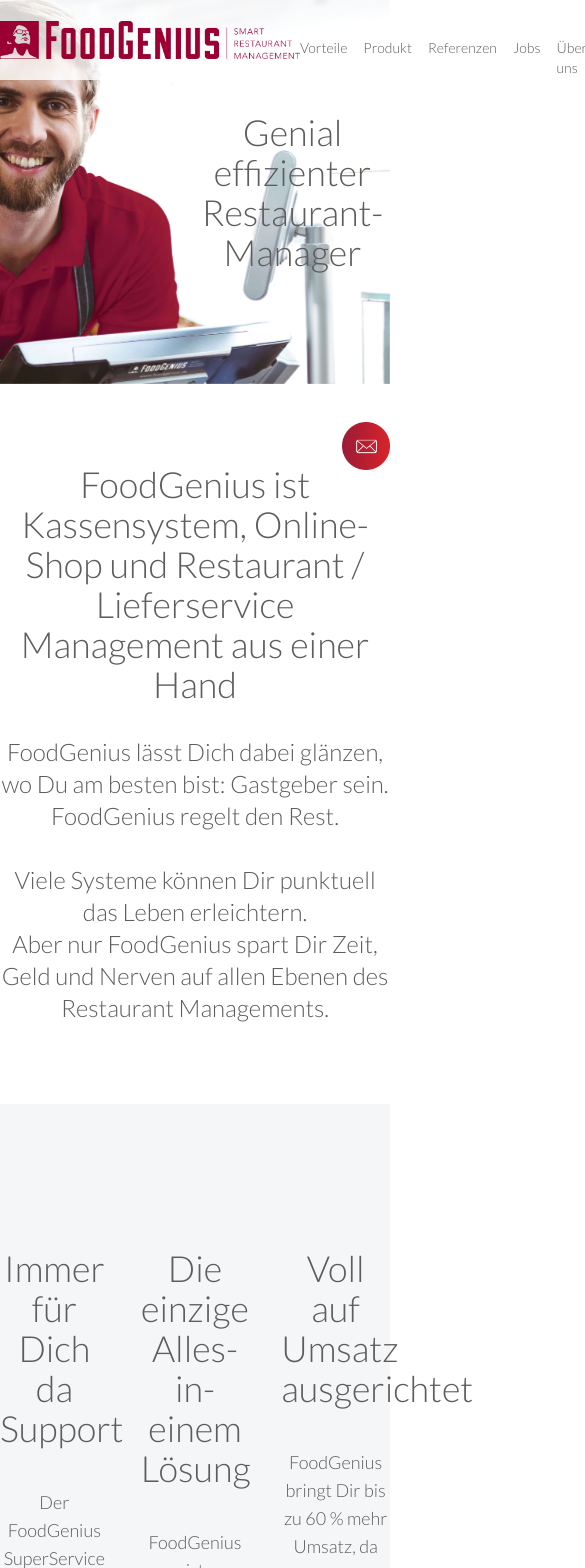
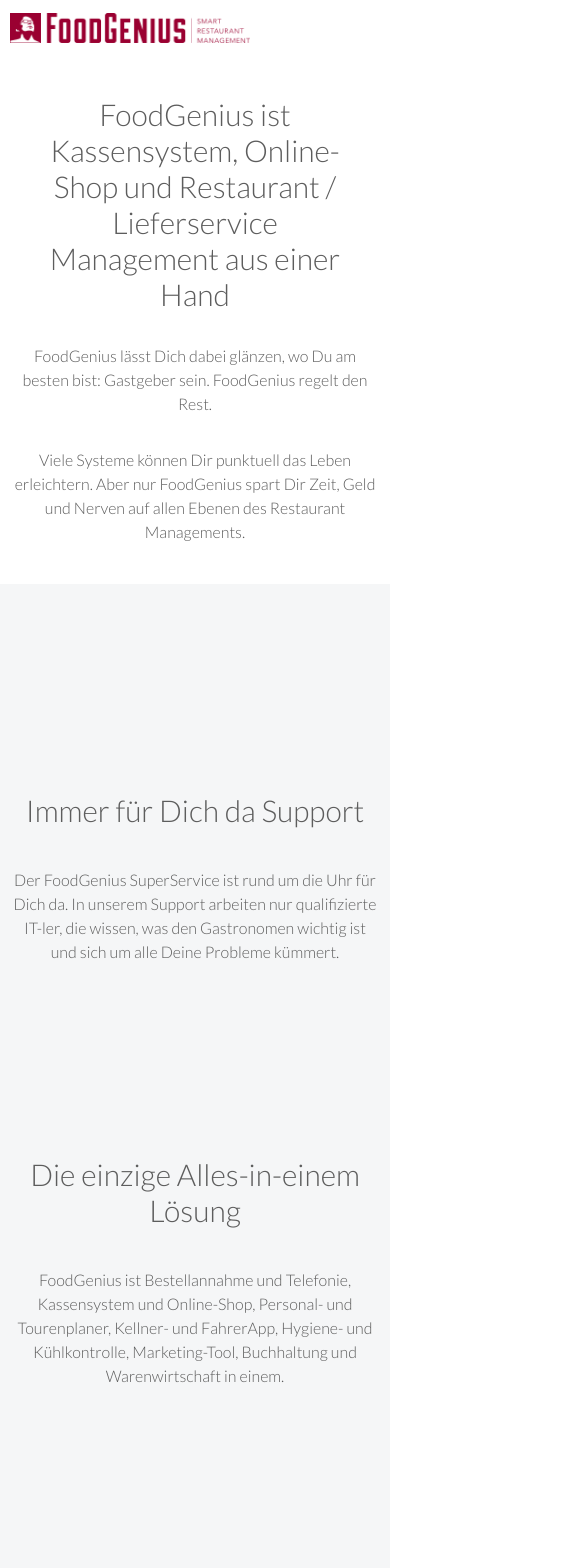
Before and after one commit to Goran853/foodgenius, a React (Vite) app in the folder client/: page / in a window 390 px wide. Shown: the top 1568 px of the page, 585 px wide, since content can reach past the window. Built offline with nearby package versions, Linux system fonts and the light colour scheme.

Commit message:
feat: finish <768px responsive design

```diff
--- a/client/src/components/Benefits.tsx
+++ b/client/src/components/Benefits.tsx
@@ -1,3 +1,5 @@
+import { Link } from 'react-router-dom';
+
 function Benefits() {
   const benefits = [
     {
@@ -18,13 +20,23 @@
   ];
 
   return (
-    <div className="grid grid-cols-3 gap-8 max-container">
-      {benefits.map((benefit) => (
-        <div key={benefit.title} className="flex flex-col">
-          <h3 className="text-4xl">{benefit.title}</h3>
-          <p className="text-lg mt-10">{benefit.description}</p>
-        </div>
-      ))}
+    <div className="pt-32 max-container">
+      <div className="grid md:grid-cols-3 md:gap-8 gap-48 ">
+        {benefits.map((benefit) => (
+          <div key={benefit.title} className="flex flex-col">
+            <h3 className="lg:text-4xl md:text-2xl text-3xl">
+              {benefit.title}
+            </h3>
+            <p className="lg:text-lg md:text-sm mt-10">{benefit.description}</p>
+          </div>
+        ))}
+      </div>
+      <Link
+        to="/"
+        className="border-2 border-black rounded-full py-2 mt-12 block "
+      >
+        alle vorteile ansehen
+      </Link>
     </div>
   );
 }
--- a/client/src/components/HardwareFeatures.tsx
+++ b/client/src/components/HardwareFeatures.tsx
@@ -5,9 +5,11 @@
 
 function HardwareFeatures({ title, description }: HardwareFeatureProps) {
   return (
-    <div className="flex flex-col gap-4 text-center">
-      <h3 className="text-2xl">{title}</h3>
-      <p className="text-lg">{description}</p>
+    <div className="flex flex-col gap-40">
+      <div className="flex flex-col gap-6 text-center">
+        <h3 className="md:text-xl text-2xl">{title}</h3>
+        <p className="md:text-sm">{description}</p>
+      </div>
     </div>
   );
 }
--- a/client/src/components/Header.tsx
+++ b/client/src/components/Header.tsx
@@ -13,22 +13,27 @@
 function Header() {
   return (
     <nav className=" bg-opacity-80 bg-white w-screen ">
-      <div className="flex items-center justify-between max-container h-20">
-        <img src={logoHeader} alt="FoodGenius" width={300} />
+      <div className="flex items-center justify-between max-container lg:h-20 h-14">
+        <img src={logoHeader} alt="FoodGenius" className="lg:w-40 w-60" />
+        <div className="max-md:hidden">
           <div className="flex flex-col">
             <div className="flex justify-end items-start gap-1">
-            <img src={callIcon} alt="Phone" width={21} />
-            <img src={facebookIcon} alt="Facebook" width={35} />
+              <img src={callIcon} alt="Phone" className="w-4" />
+              <img src={facebookIcon} alt="Facebook" className="w-6" />
             </div>
-          <ul className="flex justify-end space-x-4">
+            <ul className="flex justify-end space-x-4 ">
               {links.map((link) => (
-              <li key={link} className="text-brand-secondary text-sm">
+                <li
+                  key={link}
+                  className="text-brand-secondary lg:text-sm text-xs"
+                >
                   {link}
                 </li>
               ))}
             </ul>
           </div>
         </div>
+      </div>
     </nav>
   );
 }
--- a/client/src/index.css
+++ b/client/src/index.css
@@ -5,7 +5,7 @@
 
 @layer components {
   .max-container {
-    max-width: 1100px;
+    max-width: 95%;
     margin: 0 auto;
   }
 
--- a/client/src/layout/RootLayout.tsx
+++ b/client/src/layout/RootLayout.tsx
@@ -9,7 +9,7 @@
       <img
         src={stickyContact}
         alt="Kontakt Icon"
-        className="fixed right-0 top-1/2 z-30 w-12"
+        className="fixed right-0 top-1/2 z-30 lg:w-12 max-md:hidden md:w-8"
       />
       <header>
         <Header />
--- a/client/src/pages/Home.tsx
+++ b/client/src/pages/Home.tsx
@@ -8,27 +8,29 @@
 
 function Home() {
   return (
-    <div className="text-brand-secondary -mt-20 relative">
+    <div className="text-brand-secondary -mt-20">
       {/* Hero image and title */}
+      <div className="max-md:hidden">
         <img
           src={logoSlider}
           alt="Glücklicher Kunde"
-        className="sticky top-0 -z-20 w-full h-96 object-top object-cover"
+          className="sticky top-0 -z-20 w-full lg:h-96 object-top object-cover h-52 md:max-lg:mt-6"
         />
-      <div className="grid grid-cols-2 absolute top-0 left-0 right-0 -z-20 h-96 max-container">
-        <h1 className="text-4xl col-start-2 self-center text-center">
+        <div className="grid grid-cols-2 absolute top-0 left-0 right-0 -z-20 lg:h-96 h-60 max-container">
+          <h1 className="lg:text-4xl text-2xl col-start-2 self-center text-center ">
             <span className="block">Genial effizienter</span>Restaurant-Manager
           </h1>
         </div>
+      </div>
 
       {/* Hero description */}
-      <section className="flex justify-center py-20 bg-white">
-        <div className="text-center max-w-2xl flex flex-col gap-8">
-          <h2 className="text-4xl">
+      <section className="flex justify-center py-10 bg-white max-md:mt-20 ">
+        <div className="text-center max-container flex flex-col gap-8 items-center">
+          <h2 className="md:text-4xl text-3xl max-w-[80%]">
             FoodGenius ist Kassensystem, Online-Shop und Restaurant /
             Lieferservice Management aus einer Hand
           </h2>
-          <p className="text-2xl ">
+          <p className="md:text-2xl ">
             <span className="inline xl:block">
               FoodGenius lässt Dich dabei glänzen, wo Du am besten bist:&nbsp;
             </span>
@@ -36,21 +38,23 @@
               Gastgeber sein. FoodGenius regelt den Rest.
             </span>
           </p>
-          <p className="text-2xl">
+          <p className="md:text-2xl">
+            <span className="md:block">
               Viele Systeme können Dir punktuell das Leben erleichtern.
-            <br /> Aber nur FoodGenius spart Dir Zeit, Geld und Nerven auf allen
-            Ebenen des Restaurant Managements.
+            </span>{' '}
+            Aber nur FoodGenius spart Dir Zeit, Geld und Nerven auf allen Ebenen
+            des Restaurant Managements.
           </p>
         </div>
       </section>
 
       {/* Benefits */}
-      <section className="text-center bg-gray-light py-36">
+      <section className="text-center bg-gray-light lg:py-36 py-20">
         <Benefits />
       </section>
 
       {/* Action section */}
-      <section className="bg-gray-medium h-96 ">
+      <section className="bg-gray-medium h-96 max-md:hidden">
         <div className="max-container grid grid-cols-3 gap-8 h-full">
           <img
             src={armUp}
@@ -79,14 +83,14 @@
       </section>
 
       {/* Hardware */}
-      <section className="py-16 bg-white w-screen">
+      <section className="py-24 bg-white w-screen ">
         <div className="flex flex-col items-center max-container">
           <img
             src={hardware}
             alt="Foodgenius Hardware"
             className="object-contain h-full"
           />
-          <p className="text-center text-2xl w-[60%] pt-8 pb-12">
+          <p className="text-center md:text-2xl md:w-[60%] pt-8 pb-12">
             FoodGenius lässt sich individuell auf Deine Wünsche anpassen. Ganz
             egal wie groß dein Restaurant oder Lieferservice ist und welche
             Ziele Du hast - FoodGenius begleitet Dich auf Deinem Weg des
@@ -95,7 +99,7 @@
         </div>
 
         {/* Hardware Features */}
-        <div className="grid grid-cols-4 gap-4 text-center max-container">
+        <div className="grid md:grid-cols-4 gap-16 text-center max-container">
           <HardwareFeatures
             title="Starterbildschirm"
             description="Genialer Durchblick mit dem FoodGenius Dashboard: Du hast Zahlen,
```
Also changed, not shown: client/src/assets/email-white.svg (added). Lines whose indentation alone changed are shown as unchanged.
